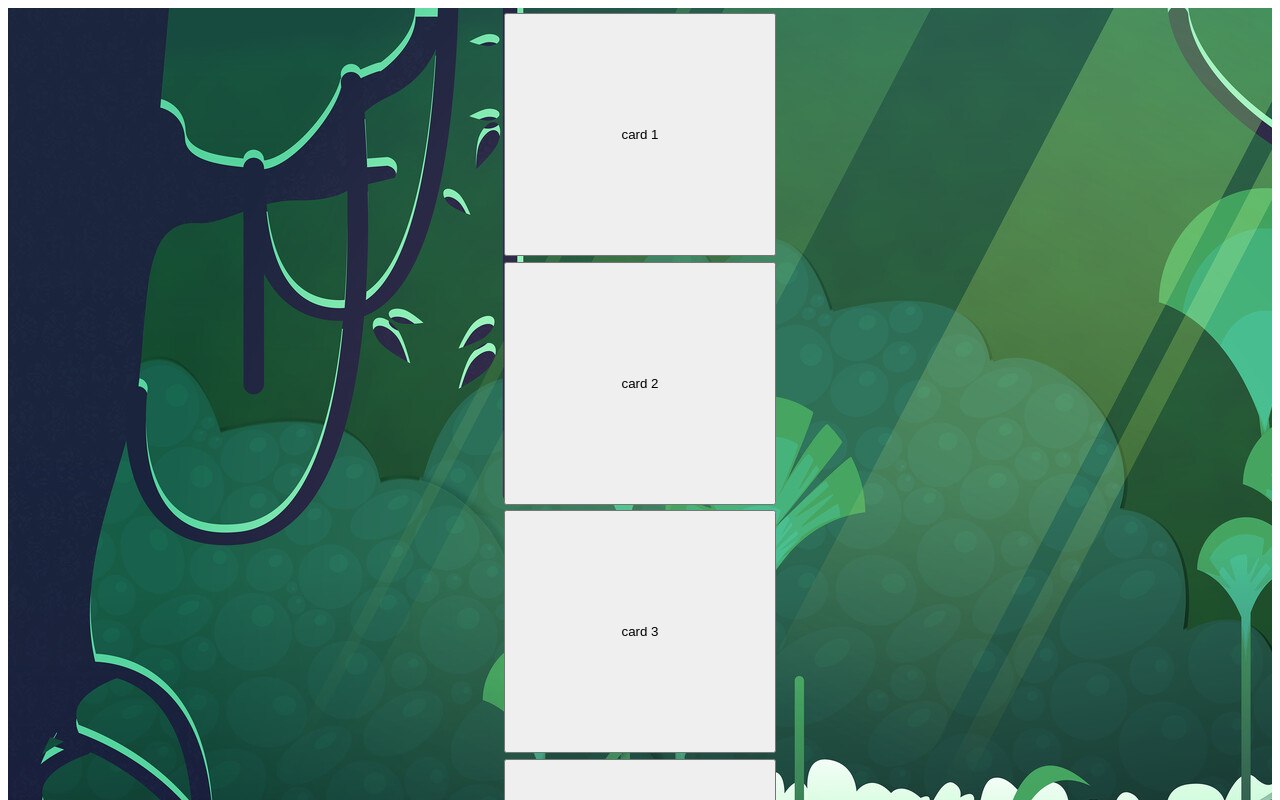
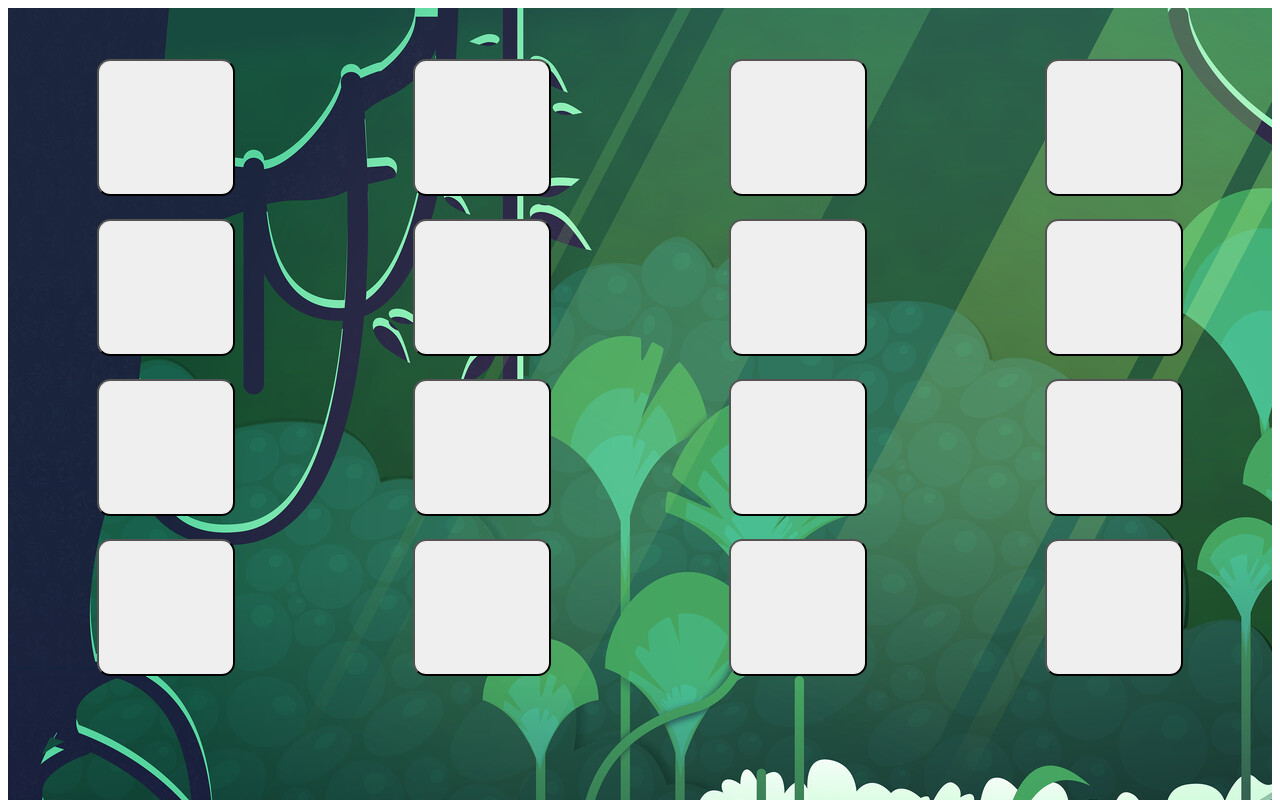
Before and after one commit to SaadHabashneh/card-memo, a React (Vite) app: page / in a window 1280 px wide. Shown: the top 800 px of the page. Built offline with nearby package versions, Linux system fonts and the light colour scheme.

Commit message:
modified layout

```diff
--- a/src/App.css
+++ b/src/App.css
@@ -1,14 +1,21 @@
 .gameDiv {
+    height: 100vh;
     background-image: url(../src/assets/game-bg.jpg);
     background-size: auto;
     background-repeat: no-repeat;
     display: grid;
-    grid-template-rows: repeat(4);
-    grid-row: auto;
+    grid-template-columns: 20% 20% 20% 20%;
+    grid-template-rows: 20% 20% 20% 20%;
     justify-content: space-around;
+    justify-items: center;
 }
 
 .cards {
-    padding: 7rem;
-    margin-top: 2%;
+    padding: 5em;
+    margin-top: 20%;
+    border-radius: 1em;
 }
+
+.cards:hover {
+    cursor: pointer;
+}
--- a/src/GamePage.jsx
+++ b/src/GamePage.jsx
@@ -24,7 +24,7 @@ const GamePage = () => {
   return (
     <div className="gameDiv">
       {cards && (cards.map(card => (
-        <button key={card.id} value={card.value} className="cards">card {card.id}</button>
+        <button key={card.id} value={card.value} className="cards"></button>
       )))}
     </div>
   );
```
